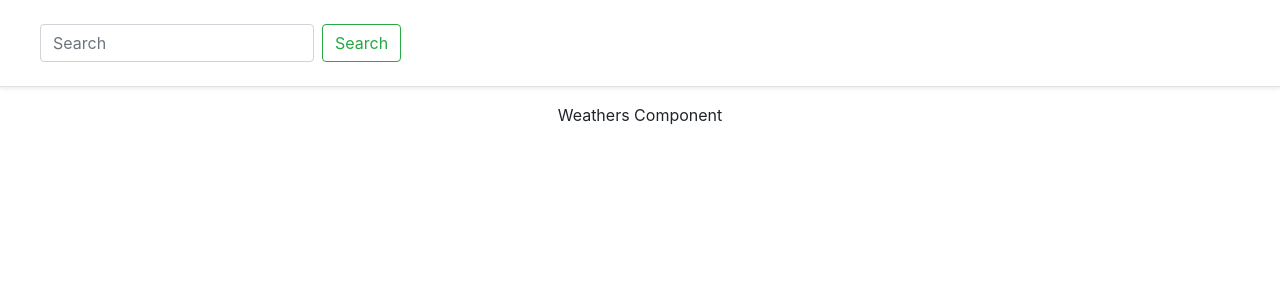
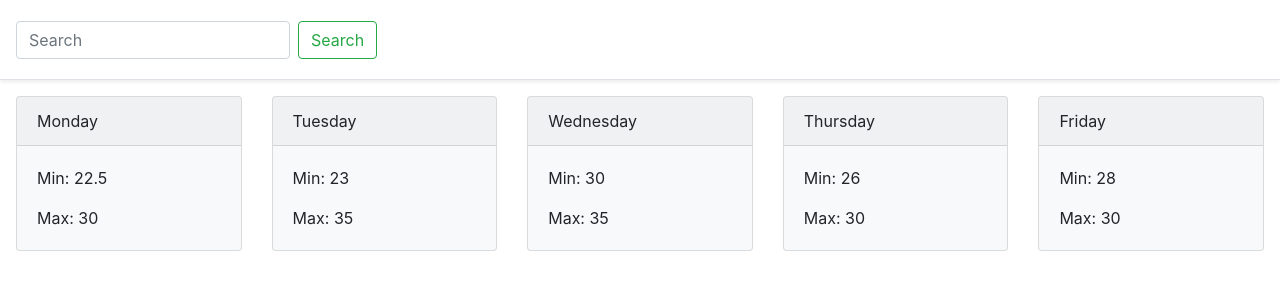
Before and after one commit to trungnv184/weather-forecast-app, a React (Create React App) app: page / in a window 1280 px wide. Shown: the top 300 px of the page. Built offline with nearby package versions, Linux system fonts and the light colour scheme.

Commit message:
feat: design mockup layout with mock data

```diff
--- a/package.json
+++ b/package.json
@@ -55,7 +55,6 @@
     ]
   },
   "devDependencies": {
-    "eslint": "^7.11.0",
     "eslint-config-prettier": "^6.13.0",
     "eslint-plugin-prettier": "^3.1.4",
     "eslint-plugin-react": "^7.21.5",
--- a/src/App.css
+++ b/src/App.css
@@ -1,3 +1,10 @@
 .App {
-  text-align: center;
+  height: 100vh;
 }
+
+.header {
+  height: 80px;
+  box-sizing: border-box;
+  align-items: center;
+  display: flex;
+}
--- a/src/components/Header/Header.js
+++ b/src/components/Header/Header.js
@@ -4,7 +4,7 @@ import Search from "../../containers/Search/Search";
 
 const Header = () => {
   return (
-    <header className="p-3 px-md-4 mb-3 bg-white border-bottom shadow-sm">
+    <header className="header bg-white border-bottom shadow-sm">
       <Navbar expand="lg">
         <Search />
       </Navbar>
--- a/src/components/Weather/Weather.js
+++ b/src/components/Weather/Weather.js
@@ -1,4 +1,23 @@
-import WeatherList from "../../containers/Weathers/Weathers";
+import React from "react";
+import Card from "react-bootstrap/Card";
+import PropTypes from "prop-types";
 
-const Weather = () => {};
+const Weather = ({day, min, max}) => {
+  return (
+    <Card bg="light">
+      <Card.Header>{day}</Card.Header>
+      <Card.Body>
+        <Card.Text>Min: {min}</Card.Text>
+        <Card.Text>Max: {max}</Card.Text>
+      </Card.Body>
+    </Card>
+  );
+};
+
+Weather.propTypes = {
+  day: PropTypes.string.isRequired,
+  min: PropTypes.number.isRequired,
+  max: PropTypes.number.isRequired,
+};
+
 export default Weather;
--- a/src/containers/Weathers/Weathers.js
+++ b/src/containers/Weathers/Weathers.js
@@ -1,9 +1,16 @@
 import React from "react";
-const Weathers = (props) => {
+import Weather from "../../components/Weather/Weather";
+import CardDeck from "react-bootstrap/CardDeck";
+
+const Weathers = () => {
   return (
-    <React.Fragment>
-      <div>Weathers Component</div>
-    </React.Fragment>
+    <CardDeck className="p-3">
+      <Weather day="Monday" min={22.5} max={30} />
+      <Weather day="Tuesday" min={23} max={35} />
+      <Weather day="Wednesday" min={30} max={35} />
+      <Weather day="Thursday" min={26} max={30} />
+      <Weather day="Friday" min={28} max={30} />
+    </CardDeck>
   );
 };
 
--- a/src/hoc/Layout/Layout.js
+++ b/src/hoc/Layout/Layout.js
@@ -3,7 +3,6 @@ import Aux from "../Aux/Aux";
 import Header from "../../components/Header/Header";
 
 const Layout = (prop) => {
-  const x = "122";
   return (
     <Aux>
       <Header />
```
Also changed, not shown: 1 other file (tests, documents, lock files or other folders).
